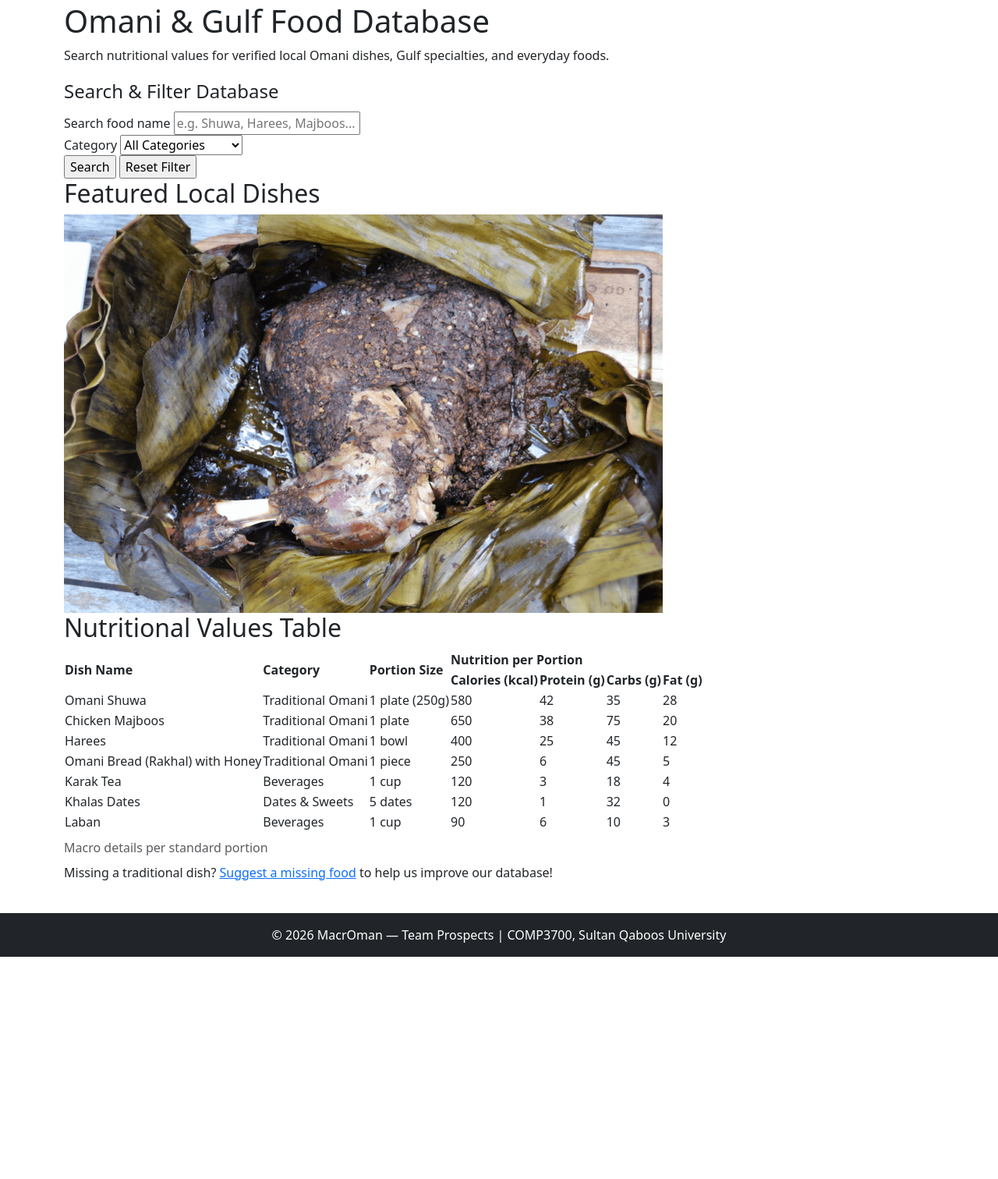
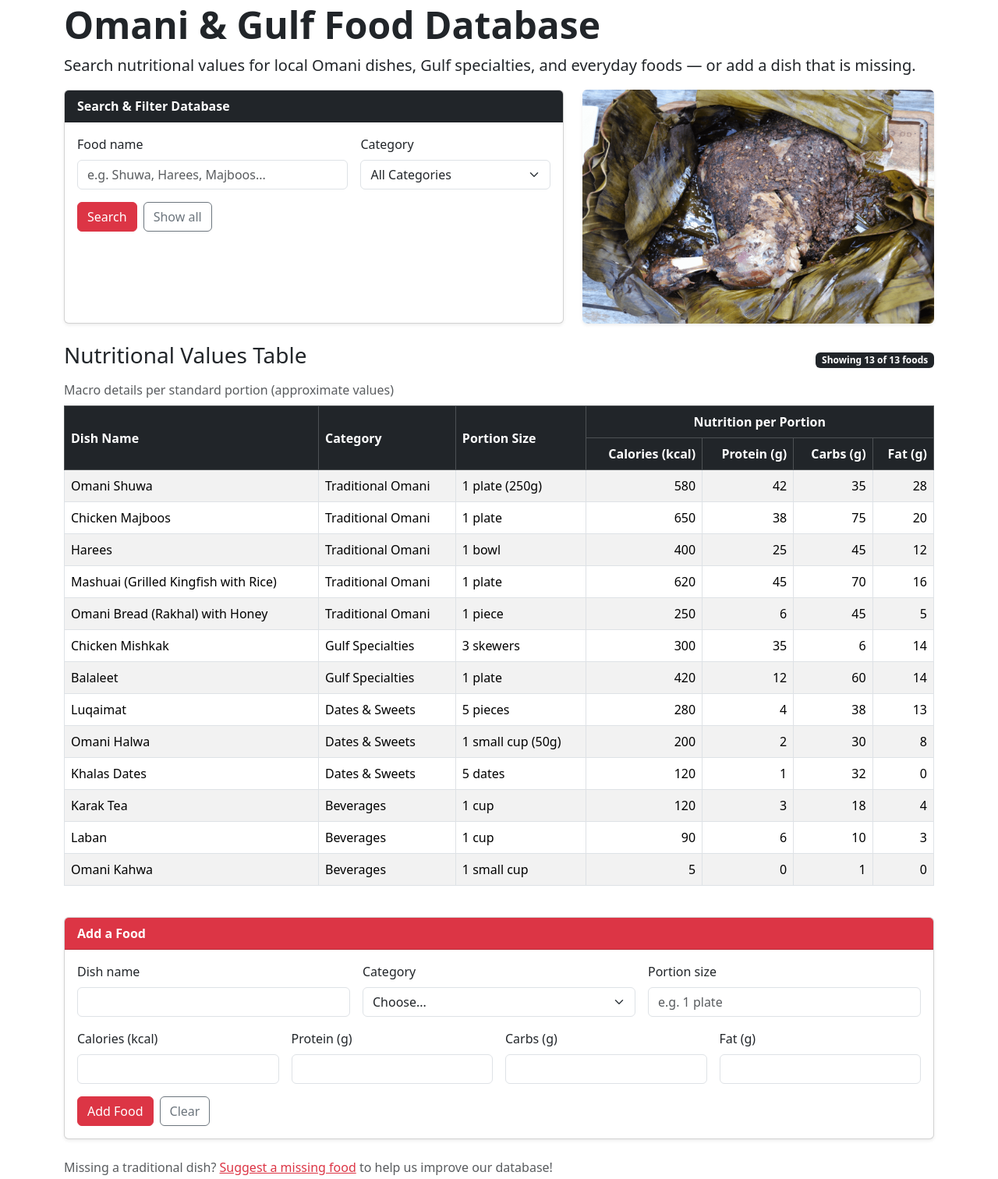
Before and after one commit to s144707-ctrl/MacroMan, a plain HTML site: page food-database.html in a window 1280 px wide. Shown: the part 87-1599 px from the top of the page at 78% size. Before the commit the page ends 1314 px from the top, so only its background shows below. Drawn offline with nearby package versions, Linux system fonts and the light colour scheme.

Commit message:
Part C: dynamic Food Database page (Bootstrap table, search, add form, modal)

```diff
--- a/food-database.html
+++ b/food-database.html
@@ -39,136 +39,156 @@
     </nav>
 
     <main class="container my-4 flex-grow-1">
-        <h1>Omani &amp; Gulf Food Database</h1>
-        <p class="intro">
-            Search nutritional values for verified local Omani dishes, Gulf specialties, and everyday foods.
+        <h1 class="display-5 fw-bold">Omani &amp; Gulf Food Database</h1>
+        <p class="lead">
+            Search nutritional values for local Omani dishes, Gulf specialties, and everyday foods &mdash; or add a dish that is missing.
         </p>
 
-        <form action="#" method="get">
-            <fieldset>
-                <legend>Search &amp; Filter Database</legend>
-                <div class="form-grid">
-                    <div class="field">
-                        <label for="search_query">Search food name</label>
-                        <input type="text" id="search_query" name="query" placeholder="e.g. Shuwa, Harees, Majboos..." />
+        <div class="row g-4 mb-4">
+            <!-- Search (filter) form -->
+            <div class="col-lg-7">
+                <div class="card h-100 shadow-sm">
+                    <div class="card-header bg-dark text-white fw-semibold">Search &amp; Filter Database</div>
+                    <div class="card-body">
+                        <form id="searchForm">
+                            <div class="row g-3">
+                                <div class="col-md-7">
+                                    <label for="searchQuery" class="form-label">Food name</label>
+                                    <input type="text" class="form-control" id="searchQuery" placeholder="e.g. Shuwa, Harees, Majboos..." />
+                                </div>
+                                <div class="col-md-5">
+                                    <label for="categoryFilter" class="form-label">Category</label>
+                                    <select class="form-select" id="categoryFilter">
+                                        <option value="">All Categories</option>
+                                        <option value="Traditional Omani">Traditional Omani</option>
+                                        <option value="Gulf Specialties">Gulf Specialties</option>
+                                        <option value="Beverages">Beverages</option>
+                                        <option value="Dates &amp; Sweets">Dates &amp; Sweets</option>
+                                    </select>
+                                </div>
+                            </div>
+                            <div class="d-flex gap-2 mt-3">
+                                <button type="submit" class="btn btn-danger">Search</button>
+                                <button type="button" class="btn btn-outline-secondary" id="showAllFoods">Show all</button>
+                            </div>
+                        </form>
                     </div>
-                    <div class="field">
-                        <label for="category_filter">Category</label>
-                        <select id="category_filter" name="category">
-                            <option value="">All Categories</option>
-                            <option value="omani">Traditional Omani</option>
-                            <option value="gulf">Gulf Specialties</option>
-                            <option value="beverages">Beverages</option>
-                            <option value="desserts">Dates &amp; Sweets</option>
-                    </select>
                 </div>
-                </div>
-                <div class="buttons">
-                    <input type="submit" value="Search" />
-                    <input type="reset" value="Reset Filter" />
-                </div>
-            </fieldset>
-        </form>
+            </div>
+            <!-- Featured image -->
+            <div class="col-lg-5">
+                <img src="images/Omani-food.png" alt="Traditional Omani dishes" class="img-fluid rounded shadow-sm w-100" />
+            </div>
+        </div>
 
-        <h2>Featured Local Dishes</h2>
-        <img src="images/Omani-food.png" alt="Traditional Omani Shuwa" class="home-image" />
-
-        <h2>Nutritional Values Table</h2>
-        <div class="table-wrap">
-            <table class="meals-table">
-                <caption>Macro details per standard portion</caption>
-                <thead>
+        <!-- Dynamic table: the tbody starts empty and is filled by displayFoods() in js/tables.js -->
+        <div class="d-flex flex-wrap justify-content-between align-items-end mb-2">
+            <h2 class="h3 mb-0">Nutritional Values Table</h2>
+            <span class="badge text-bg-dark" id="foodCount"></span>
+        </div>
+        <div class="table-responsive mb-4">
+            <table class="table table-striped table-hover table-bordered align-middle caption-top">
+                <caption>Macro details per standard portion (approximate values)</caption>
+                <thead class="table-dark">
                     <tr>
-                        <th rowspan="2">Dish Name</th>
-                        <th rowspan="2">Category</th>
-                        <th rowspan="2">Portion Size</th>
-                        <th colspan="4">Nutrition per Portion</th>
+                        <th rowspan="2" class="align-middle">Dish Name</th>
+                        <th rowspan="2" class="align-middle">Category</th>
+                        <th rowspan="2" class="align-middle">Portion Size</th>
+                        <th colspan="4" class="text-center">Nutrition per Portion</th>
                     </tr>
                     <tr>
-                        <th class="num">Calories (kcal)</th>
-                        <th class="num">Protein (g)</th>
-                        <th class="num">Carbs (g)</th>
-                        <th class="num">Fat (g)</th>
+                        <th class="text-end">Calories (kcal)</th>
+                        <th class="text-end">Protein (g)</th>
+                        <th class="text-end">Carbs (g)</th>
+                        <th class="text-end">Fat (g)</th>
                     </tr>
                 </thead>
-                <tbody>
-                    <tr>
-                        <td>Omani Shuwa</td>
-                        <td>Traditional Omani</td>
-                        <td>1 plate (250g)</td>
-                        <td class="num">580</td>
-                        <td class="num">42</td>
-                        <td class="num">35</td>
-                        <td class="num">28</td>
-                    </tr>
-                    <tr>
-                        <td>Chicken Majboos</td>
-                        <td>Traditional Omani</td>
-                        <td>1 plate</td>
-                        <td class="num">650</td>
-                        <td class="num">38</td>
-                        <td class="num">75</td>
-                        <td class="num">20</td>
-                    </tr>
-                    <tr>
-                        <td>Harees</td>
-                        <td>Traditional Omani</td>
-                        <td>1 bowl</td>
-                        <td class="num">400</td>
-                        <td class="num">25</td>
-                        <td class="num">45</td>
-                        <td class="num">12</td>
-                    </tr>
-                    <tr>
-                        <td>Omani Bread (Rakhal) with Honey</td>
-                        <td>Traditional Omani</td>
-                        <td>1 piece</td>
-                        <td class="num">250</td>
-                        <td class="num">6</td>
-                        <td class="num">45</td>
-                        <td class="num">5</td>
-                    </tr>
-                    <tr>
-                        <td>Karak Tea</td>
-                        <td>Beverages</td>
-                        <td>1 cup</td>
-                        <td class="num">120</td>
-                        <td class="num">3</td>
-                        <td class="num">18</td>
-                        <td class="num">4</td>
-                    </tr>
-                    <tr>
-                        <td>Khalas Dates</td>
-                        <td>Dates &amp; Sweets</td>
-                        <td>5 dates</td>
-                        <td class="num">120</td>
-                        <td class="num">1</td>
-                        <td class="num">32</td>
-                        <td class="num">0</td>
-                    </tr>
-                    <tr>
-                        <td>Laban</td>
-                        <td>Beverages</td>
-                        <td>1 cup</td>
-                        <td class="num">90</td>
-                        <td class="num">6</td>
-                        <td class="num">10</td>
-                        <td class="num">3</td>
-                    </tr>
-                </tbody>
+                <tbody id="foodTableBody"></tbody>
             </table>
         </div>
 
-        <p class="cta">
-            Missing a traditional dish? <a href="contact.html">Suggest a missing food</a> to help us improve our database!
+        <!-- Add Food form: pushes a new Food() into the array and refreshes the table -->
+        <div class="card shadow-sm mb-4">
+            <div class="card-header bg-danger text-white fw-semibold">Add a Food</div>
+            <div class="card-body">
+                <form id="addFoodForm" class="needs-validation" novalidate>
+                    <div class="row g-3">
+                        <div class="col-md-6 col-lg-4">
+                            <label for="foodName" class="form-label">Dish name</label>
+                            <input type="text" class="form-control" id="foodName" required />
+                            <div class="invalid-feedback">Please enter the dish name.</div>
+                        </div>
+                        <div class="col-md-6 col-lg-4">
+                            <label for="foodCategory" class="form-label">Category</label>
+                            <select class="form-select" id="foodCategory" required>
+                                <option value="">Choose...</option>
+                                <option value="Traditional Omani">Traditional Omani</option>
+                                <option value="Gulf Specialties">Gulf Specialties</option>
+                                <option value="Beverages">Beverages</option>
+                                <option value="Dates &amp; Sweets">Dates &amp; Sweets</option>
+                            </select>
+                            <div class="invalid-feedback">Please choose a category.</div>
+                        </div>
+                        <div class="col-md-12 col-lg-4">
+                            <label for="foodPortion" class="form-label">Portion size</label>
+                            <input type="text" class="form-control" id="foodPortion" placeholder="e.g. 1 plate" required />
+                            <div class="invalid-feedback">Please enter the portion size.</div>
+                        </div>
+                        <div class="col-6 col-md-3">
+                            <label for="foodCalories" class="form-label">Calories (kcal)</label>
+                            <input type="number" class="form-control" id="foodCalories" min="0" max="3000" required />
+                            <div class="invalid-feedback">0 &ndash; 3000</div>
+                        </div>
+                        <div class="col-6 col-md-3">
+                            <label for="foodProtein" class="form-label">Protein (g)</label>
+                            <input type="number" class="form-control" id="foodProtein" min="0" max="300" required />
+                            <div class="invalid-feedback">0 &ndash; 300</div>
+                        </div>
+                        <div class="col-6 col-md-3">
+                            <label for="foodCarbs" class="form-label">Carbs (g)</label>
+                            <input type="number" class="form-control" id="foodCarbs" min="0" max="500" required />
+                            <div class="invalid-feedback">0 &ndash; 500</div>
+                        </div>
+                        <div class="col-6 col-md-3">
+                            <label for="foodFat" class="form-label">Fat (g)</label>
+                            <input type="number" class="form-control" id="foodFat" min="0" max="300" required />
+                            <div class="invalid-feedback">0 &ndash; 300</div>
+                        </div>
+                    </div>
+                    <div class="d-flex gap-2 mt-3">
+                        <button type="submit" class="btn btn-danger">Add Food</button>
+                        <button type="reset" class="btn btn-outline-secondary">Clear</button>
+                    </div>
+                </form>
+            </div>
+        </div>
+
+        <p class="text-muted">
+            Missing a traditional dish? <a href="contact.html" class="link-danger">Suggest a missing food</a> to help us improve our database!
         </p>
+    </main>
 
-    </main>
+    <!-- Bootstrap modal: opened by showAddedModal() in js/tables.js after an item is added -->
+    <div class="modal fade" id="addedModal" tabindex="-1" aria-labelledby="addedModalLabel" aria-hidden="true">
+        <div class="modal-dialog modal-dialog-centered">
+            <div class="modal-content">
+                <div class="modal-header bg-success text-white">
+                    <h2 class="modal-title fs-5" id="addedModalLabel">Food added ✓</h2>
+                    <button type="button" class="btn-close btn-close-white" data-bs-dismiss="modal" aria-label="Close"></button>
+                </div>
+                <div class="modal-body" id="addedModalBody"></div>
+                <div class="modal-footer">
+                    <button type="button" class="btn btn-success" data-bs-dismiss="modal">OK</button>
+                </div>
+            </div>
+        </div>
+    </div>
 
     <footer class="bg-dark text-white text-center py-3">
         &copy; 2026 MacrOman &mdash; Team Prospects | COMP3700, Sultan Qaboos University
     </footer>
 
     <script src="https://cdn.jsdelivr.net/npm/bootstrap@5.3.8/dist/js/bootstrap.bundle.min.js"></script>
+    <script src="js/tables.js"></script>
 </body>
 </html>
```
